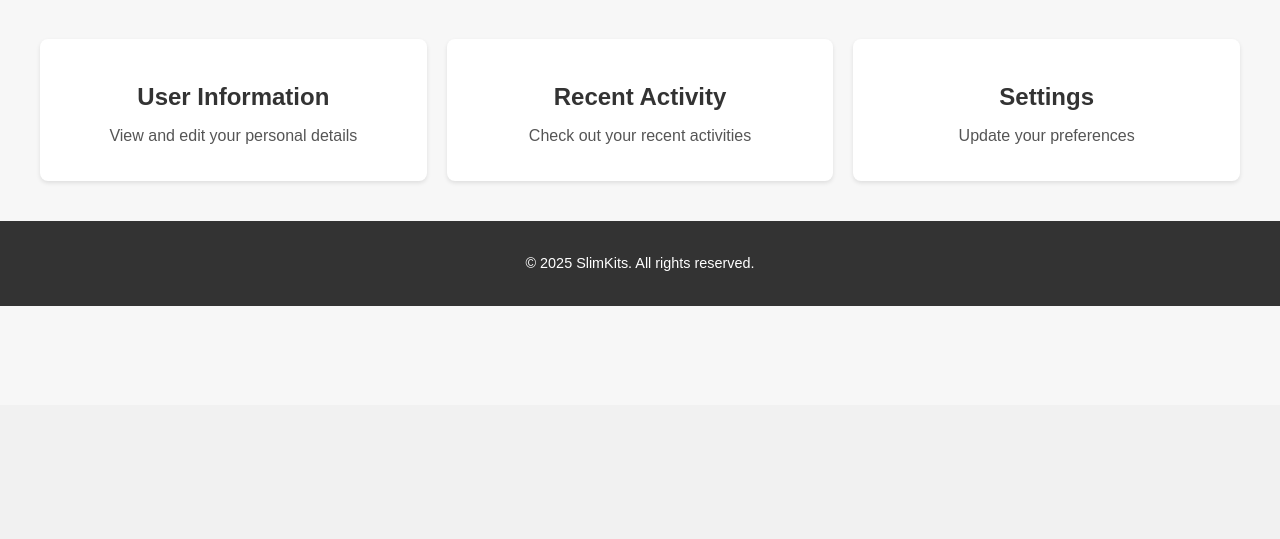
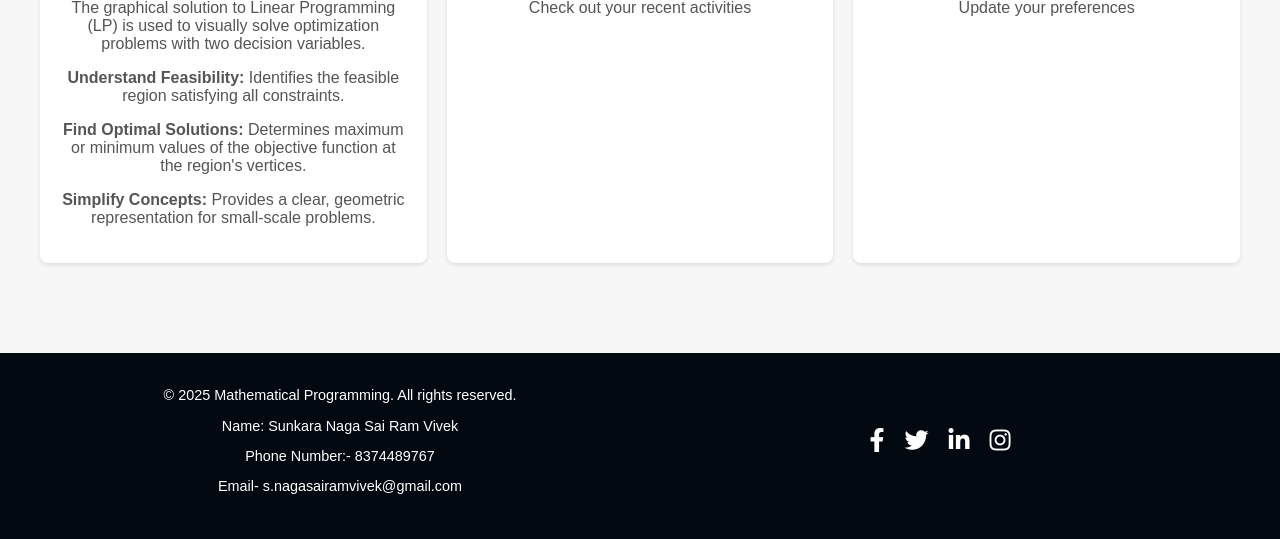
Before and after one commit to Vivek-Sunkara/Project_MP, a Django app: page / in a window 1280 px wide. Shown: the part 395-934 px from the top of the page. Before the commit the page ends 701 px from the top, so only its background shows below. Run offline with Django 5.2, Linux system fonts and the light colour scheme.

Commit message:
fourth commit

```diff
--- a/MyFirstDjango/templates/home.html
+++ b/MyFirstDjango/templates/home.html
@@ -4,6 +4,7 @@
     <meta charset="UTF-8">
     <meta name="viewport" content="width=device-width, initial-scale=1.0">
     <title>Mathematical Programming</title>
+    <link rel="stylesheet" href="https://cdnjs.cloudflare.com/ajax/libs/font-awesome/5.15.4/css/all.min.css">
     <style>
         body {
             margin: 0;
@@ -16,13 +17,16 @@
         /* Navigation Bar */
         .navbar {
             display: flex;
-            justify-content: center;
+            justify-content: flex-start;
             align-items: center;
-            background-color: #fff;
-            box-shadow: 0 2px 5px rgba(0, 0, 0, 0.1);
+            background-color: transparent;
+            box-shadow: none;
             padding: 20px;
+            padding-left: 20px;
+            width: 100%;
+            position: absolute;
+            top: 0;
         }
-
         .navbar a {
             text-decoration: none;
             margin: 0 20px;
@@ -45,7 +49,6 @@
             background-size: cover;
             background-position: center;
             color: #fff;
-            margin-top: 70px;
         }
 
         .hero h1 {
@@ -92,14 +95,55 @@
             color: #555;
         }
 
+        /* Footer Section */
         .footer {
+            background-color: #020910;
+            color: #fff;
+            padding: 20px;
+            margin-top: 50px;
+        }
+
+        .footer-content {
+            display: flex;
+            justify-content: space-between;
+            align-items: center;
+            flex-wrap: wrap;
+            max-width: 1200px;
+            margin: 0 auto;
+        }
+
+        .footer-info {
+            flex: 1;
+            min-width: 300px;
             text-align: center;
-            padding: 20px;
-            background-color: #333;
-            color: #fff;
+            margin-bottom: 10px;
+        }
+
+        .footer-info p {
             font-size: 0.9rem;
         }
 
+        /* Social Media Icons */
+        .social-icons {
+            display: flex;
+            justify-content: center;
+            flex: 1;
+            min-width: 300px;
+            margin-bottom: 10px;
+        }
+
+        .social-icons a {
+            margin: 0 10px;
+            color: #fff;
+            font-size: 24px;
+            transition: transform 0.3s ease, color 0.3s ease;
+            text-decoration: none;
+        }
+
+        .social-icons a:hover {
+            transform: translateY(-3px);
+            color: #ffb74d;
+        }
     </style>
 </head>
 <body>
@@ -108,7 +152,6 @@
     <div class="navbar">
         <a href="/">Home</a>
         <a href="{% url 'linear_programming_solver' %}">Graphical Method</a>
-        <a href="/dashboard">Dashboard</a> <!-- Link to Dashboard -->
     </div>
 
     <!-- Hero Section -->
@@ -120,23 +163,47 @@
     <!-- Dashboard Section -->
     <div class="dashboard">
         <div class="dashboard-card">
-            <h3>User Information</h3>
-            <p>View and edit your personal details</p>
+            <h3>Graphical solution LP</h3>
+            <p>The graphical solution to Linear Programming (LP) is used to visually solve optimization problems with two decision variables.</p>
+            <p><strong>Understand Feasibility:</strong> Identifies the feasible region satisfying all constraints.</p>
+            <p><strong>Find Optimal Solutions:</strong> Determines maximum or minimum values of the objective function at the region's vertices.</p>
+            <p><strong>Simplify Concepts:</strong> Provides a clear, geometric representation for small-scale problems.</p>
         </div>
         <div class="dashboard-card">
-            <h3>Recent Activity</h3>
+            <h3>Coming Soon</h3>
             <p>Check out your recent activities</p>
         </div>
         <div class="dashboard-card">
-            <h3>Settings</h3>
+            <h3>Coming Soon</h3>
             <p>Update your preferences</p>
         </div>
     </div>
 
-    <!-- Footer -->
-    <footer class="footer">
-        <p>&copy; 2025 SlimKits. All rights reserved.</p>
-    </footer>
+    <!-- Footer Section -->
+    <div class="footer">
+        <div class="footer-content">
+            <div class="footer-info"text-align:left>
+                <p>&copy; 2025 Mathematical Programming. All rights reserved.</p>
+                <p>Name: Sunkara Naga Sai Ram Vivek</p>
+                <p>Phone Number:- 8374489767</p>
+                <p>Email- s.nagasairamvivek@gmail.com</p>
+            </div>
+            <div class="social-icons">
+                <a href="https://www.facebook.com" target="_blank" title="Facebook">
+                    <i class="fab fa-facebook-f"></i>
+                </a>
+                <a href="https://www.twitter.com" target="_blank" title="Twitter">
+                    <i class="fab fa-twitter"></i>
+                </a>
+                <a href="https://www.linkedin.com/in/sunkara-vivek-b2669b289/" target="_blank" title="LinkedIn">
+                    <i class="fab fa-linkedin-in"></i>
+                </a>
+                <a href="https://www.instagram.com/_____v.i.v.e.k___/?__pwa=1" target="_blank" title="Instagram">
+                    <i class="fab fa-instagram"></i>
+                </a>
+            </div>
+        </div>
+    </div>
 
 </body>
 </html>
```
Also changed, not shown: MyFirstDjango/templates/history.html (added, +29 -0 lines), MyFirstDjango/templates/solver.html (+35 -0 lines).
